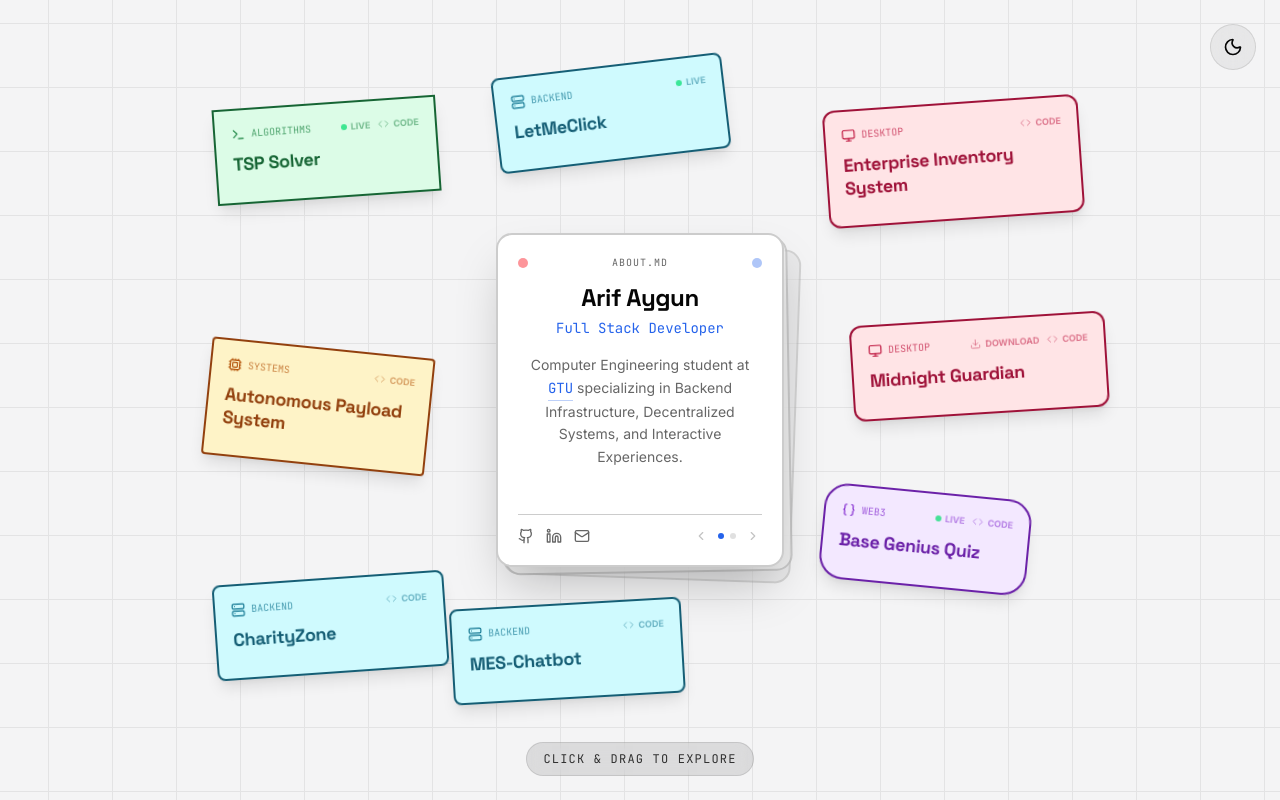
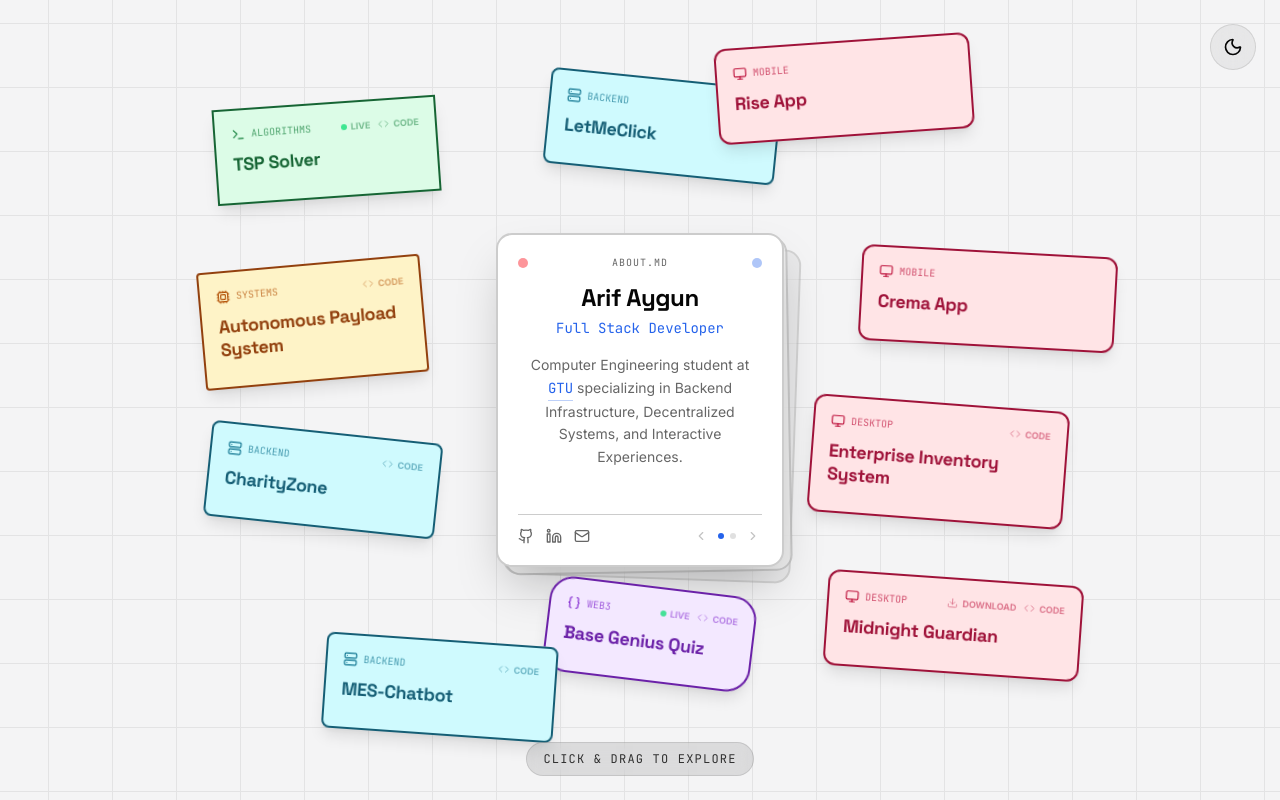
Before and after one commit to arif-aygun/portfolio, a Next.js app: page / in a window 1280 px wide. Built offline with nearby package versions, Linux system fonts and the light colour scheme.

Commit message:
Add Rise and Crema app project cards
Co-authored-by: arif-aygun <30390865+arif-aygun@users.noreply.github.com>

```diff
--- a/data/portfolio.ts
+++ b/data/portfolio.ts
@@ -24,6 +24,18 @@ export const projects = [
         tags: ["Backend", "TypeScript", "Docker", "Sui Move"],
         liveUrl: "https://letmeclick.io",
         category: "Backend"
+    },
+    {
+        title: "Rise App",
+        description: "Anti-swipe mobile dating app that creates one anonymous morning connection via shared wake-up alarms, daily rituals, and a staged mutual reveal flow designed for genuine engagement.",
+        tags: ["React Native", "Expo", "TypeScript", "Fastify", "Supabase"],
+        category: "Mobile"
+    },
+    {
+        title: "Crema App",
+        description: "Mobile app that turns coffee reels into structured brew recipes with ingredients, ordered steps, and timers using a multi-provider AI extraction pipeline with source-language output and on-demand translation.",
+        tags: ["React Native", "Expo", "Node.js", "Express", "Prisma"],
+        category: "Mobile"
     },
     {
         title: "Enterprise Inventory System",
```
Also changed, not shown: 1 other file (tests, documents, lock files or other folders).
